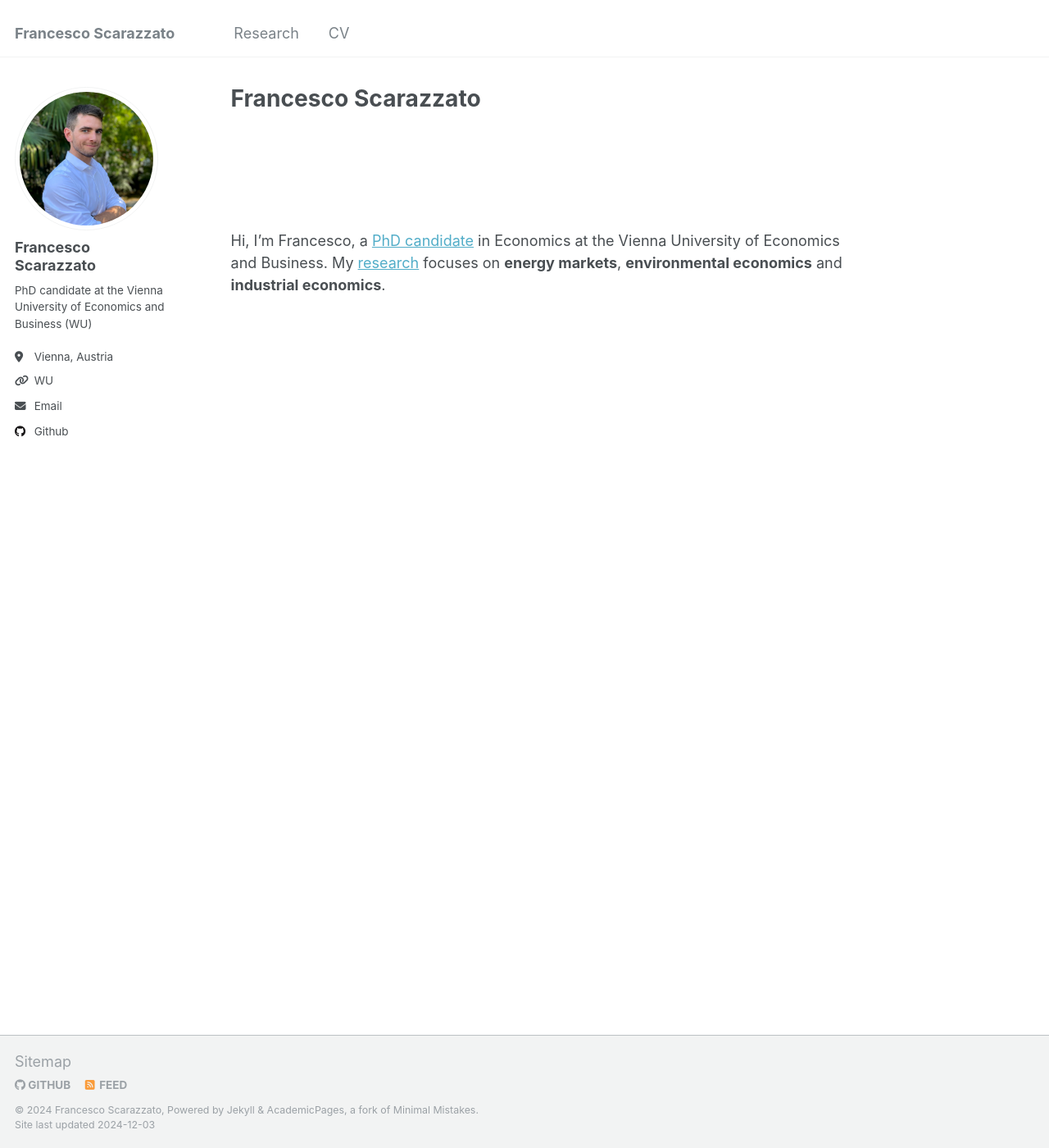
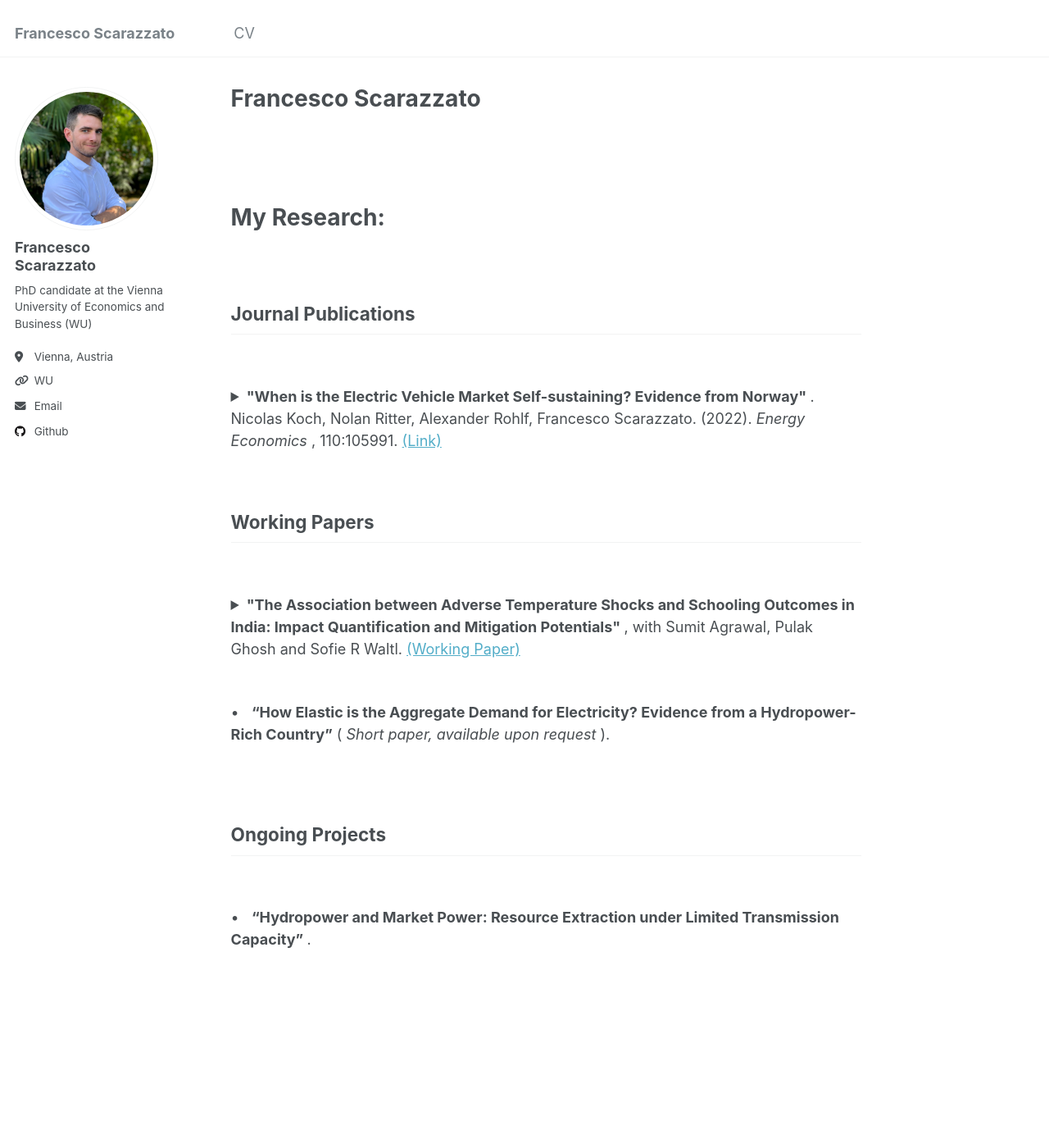
Before and after one commit to fscarazzato/fscarazzato.github.io, a Jekyll site: the page built from _pages/about.md, in a window 1280 px wide and 1400 px high. Shown: the whole window at 82% size. Built offline with Jekyll 4.4.1, drawn with Linux system fonts in a browser that asks for light colours.

Commit message:
research in main page

```diff
--- a/_data/navigation.yml
+++ b/_data/navigation.yml
@@ -5,8 +5,6 @@
 # prevent it from being included in the site.
 
 main:
-  - title: "Research"
-    url: /research/
 
 
   - title: "CV"
--- a/_pages/about.md
+++ b/_pages/about.md
@@ -9,9 +9,76 @@ redirect_from:
 
 
 <br>
-<br>
-<br>
+
+<!-- Google tag (gtag.js) -->
+<script async src="https://www.googletagmanager.com/gtag/js?id=G-Z7QB0ZV44P"></script>
+<script>
+  window.dataLayer = window.dataLayer || [];
+  function gtag(){dataLayer.push(arguments);}
+  gtag('js', new Date());
+
+  gtag('config', 'G-Z7QB0ZV44P');
+</script>
+
+
 <br>
 
-Hi, I'm Francesco, a [PhD candidate](https://www.wu.ac.at/en/economics/people/scarazzato-f/) in Economics at the Vienna University of Economics and Business.
-My [research](https://fscarazzato.github.io/research/) focuses on **energy markets**, **environmental economics** and **industrial economics**.
+# My Research:
+
+<br>
+
+Journal Publications
+------
+
+<br>
+
+
+<details>
+
+<summary> <b> "When is the Electric Vehicle Market Self-sustaining? Evidence from Norway" </b>.
+Nicolas Koch, Nolan Ritter, Alexander Rohlf, Francesco Scarazzato. (2022). <i> Energy Economics </i>, 110:105991. <a href="https://doi.org/10.1016/j.eneco.2022.105991">(Link)</a> </summary>
+
+<br>
+
+<font size="3"> <i> This paper investigates whether the world’s most mature electric vehicle (EV) market in Norway has overcome critical mass constraints and can achieve sustainable long-term equilibria without subsidies. We estimate a structural model that allows for multiple equilibria emerging from the interdependence between EV demand and charging station supply. We first estimate the resulting indirect network effects using an instrumental variable approach. Then, we simulate long-term market outcomes for each of the 422 Norwegian municipalities. We find that almost 20% of all municipalities faced critical mass constraints in the earliest stage of the market. Half of them are effectively trapped in a zero-adoption equilibrium. However, in the maturing market, all municipalities have passed critical mass. Overall, about 60% of the Norwegian population now lives in municipalities with a high-adoption equilibrium, even if subsidies were removed. This suggests that critical mass constraints do no longer justify the provision of subsidies. </i> </font>
+
+</details>
+
+<br>
+
+
+Working Papers
+------
+
+<br>
+
+
+<details>
+
+<summary> <b> "The Association between Adverse Temperature Shocks and Schooling Outcomes in India: Impact Quantification and Mitigation Potentials" </b>,
+with Sumit Agrawal, Pulak Ghosh and Sofie R Waltl. <a href="https://sofiewaltl.com/wp-content/uploads/2024/09/india.pdf">(Working Paper)</a> </summary>
+
+<br>
+
+<font size="3"> <i> Does extreme heat adversely affect the educational outcomes of kids in India? To address this question, we link results in the Indian Upper Primary Level Examination to information on local weather conditions, air pollution, and vegetation density sourced from remote sensing data. This link is established by precisely geo-coding school addresses. The panel structure of our data allows us to track the success of students attending the same school over four years, while accounting for any time-invariant school- or location-specific attributes.
+Our analysis reveals that both cumulative heat exposure and exposure to higher temperatures during examinations adversely affect students' performance. A constant increase in temperature by merely 0.5°C results in a drop in the number of students passing the exam by approximately 2% and a drop in the number of highest grades ("distinctions") of almost 15%, hinting towards a sizable potential loss in human capital.
+We find that the negative impact on exam pass rates intensifies with higher temperature ranges, with the effect being largest on days with maximum temperatures exceeding 40°C. Furthermore, we show that vegetation in the proximity of schools has a strong mitigating effect that increases with forest cover density: given an area of about 80 hectares around each school, 2.6 hectare of forest would offset the impact of an increase in temperature by 1°C on the probability of passing the exam, and 9.5 hectares would offset the effect of a 1°C increase, on the probability of achieving a distinction.
+These findings suggest that increasing vegetation in the vicinity of schools is a valid policy recommendation to soften the adverse impacts of extreme heat on adverse educational outcomes, and adapt to expected long-term changes in climate. </i> </font>
+
+</details>
+
+<br>
+
+
+&#x2022; &nbsp; <b> "How Elastic is the Aggregate Demand for Electricity? Evidence from a Hydropower-Rich Country"</b> (<i> Short paper, available upon request </i>).
+
+<br>
+
+
+Ongoing Projects
+------
+
+<br>
+
+
+&#x2022; &nbsp; <b> "Hydropower and Market Power: Resource Extraction under Limited Transmission Capacity" </b>.
```
